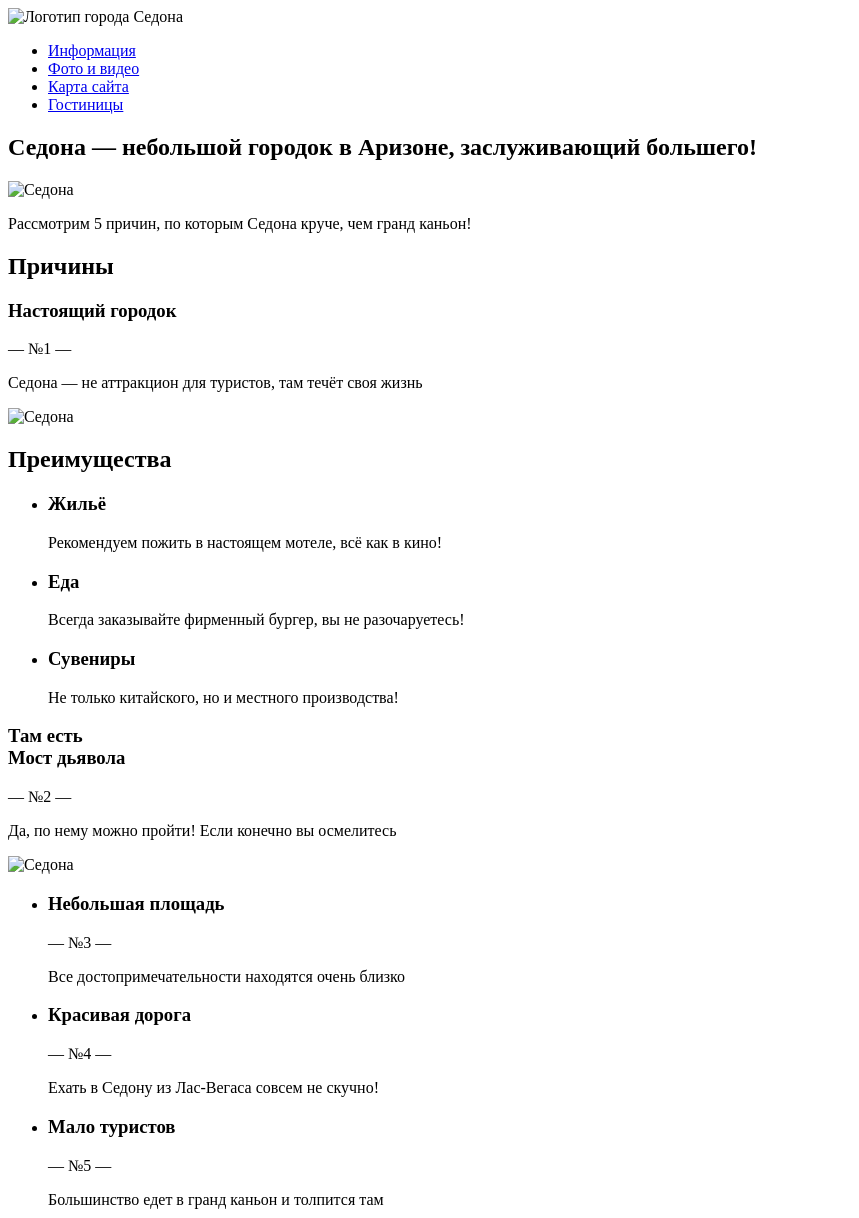
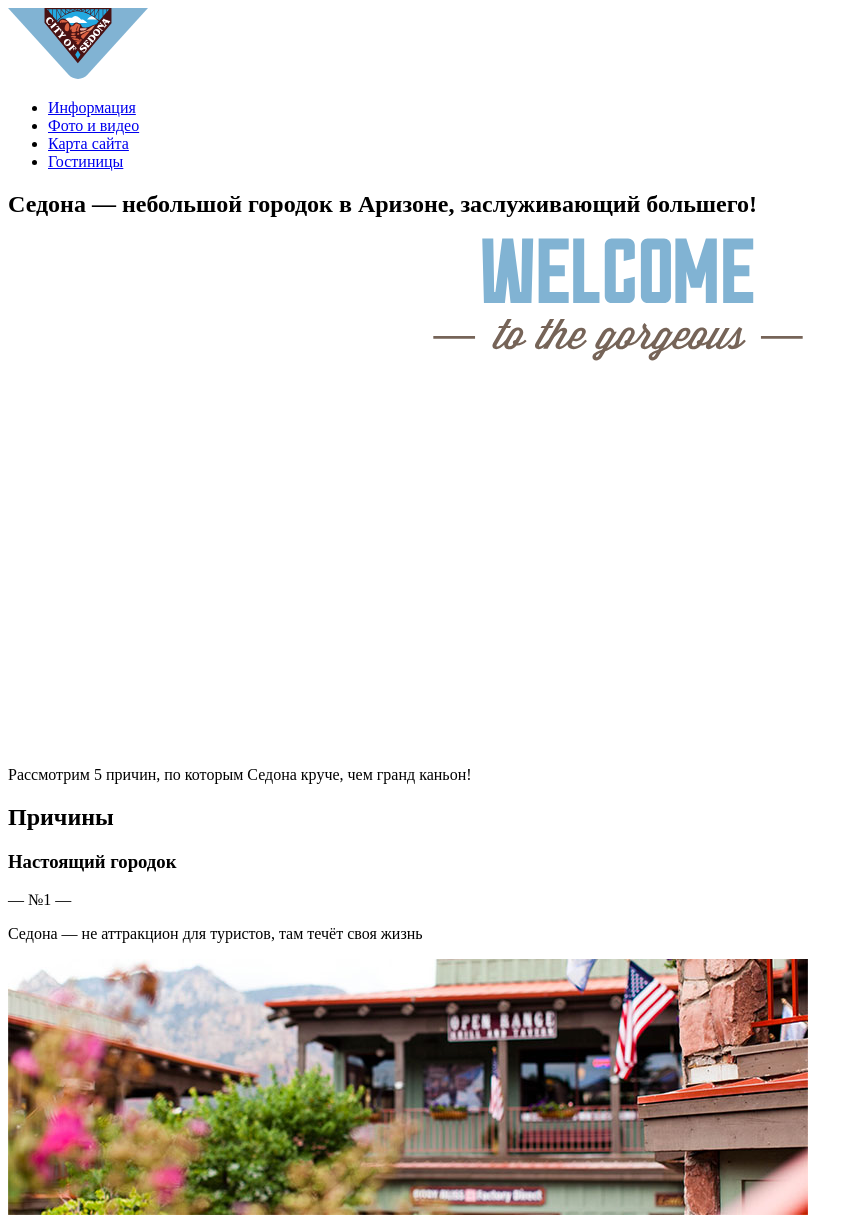
Before and after one commit to MariaPatrie/833105-sedona-24, a plain HTML site: page index.html in a window 1280 px wide. Shown: the top 1218 px of the page, without its empty margins (0-859 px from the left). Drawn offline with Linux system fonts and the light colour scheme.

Commit message:
Добавлены графические файлы

```diff
--- a/index.html
+++ b/index.html
@@ -8,7 +8,7 @@
     <header class="main-header">
       <nav class="main-navigation">
         <a class="main-header-logo">
-          <img src="img/index-logo.svg" width="140" height="71" alt="Логотип города Седона">
+          <img src="img/logo-sedona.svg" width="140" height="71" alt="Логотип города Седона">
         </a>
         <ul class="site-navigation">
           <li><a href="info.html">Информация</a></li>
@@ -24,7 +24,7 @@
         <h1 class="page-title">
           Седона — небольшой городок в Аризоне, заслуживающий большего!
         </h1>
-        <img src="img/info.jpg" width="1220" height="508" alt="Седона">
+        <img src="img/intr-welcome.svg" width="1220" height="508" alt="Седона">
         <p>Рассмотрим 5 причин, по которым Седона круче, чем гранд каньон!</p>
       </section>
 
@@ -38,7 +38,7 @@
             <p>Седона — не аттракцион для туристов, там течёт своя жизнь</p>
           </div>
           <div class="reason-img">
-            <img src="img/info-1.jpg" width="800" height="256" alt="Седона">
+            <img src="img/reason-1.jpg" width="800" height="256" alt="Седона">
           </div>
         </div>
 
@@ -67,7 +67,7 @@
             <p>Да, по нему можно пройти! Если конечно вы осмелитесь</p>
           </div>
           <div class="reason-img">
-            <img src="img/info-2.jpg" width="800" height="256" alt="Седона">
+            <img src="img/reason-2.jpg" width="800" height="256" alt="Седона">
           </div>
         </div>
 
@@ -114,7 +114,7 @@
       </div>
       <p class="footer-copyright">
         <b>Website by</b>
-        <a href="https://htmlacademy.ru"><img src="img/htmlacademy.jpg" width="115" height="41" alt="HTML Academy"></a>
+        <a href="https://htmlacademy.ru"><img src="img/logo-htmlacademy.svg" width="115" height="41" alt="HTML Academy"></a>
       </p>
     </footer>
 
```
Also changed, not shown: catalog.html (+2 -2 lines), img/bg-catalog.jpg (added), img/bg.jpg (added), img/hotel-1.jpg (added), img/hotel-2.jpg (added), img/hotel-3.jpg (added), img/intr-welcome.svg (added), img/map.jpg (added), img/reason-1.jpg (added), img/reason-2.jpg (added).
